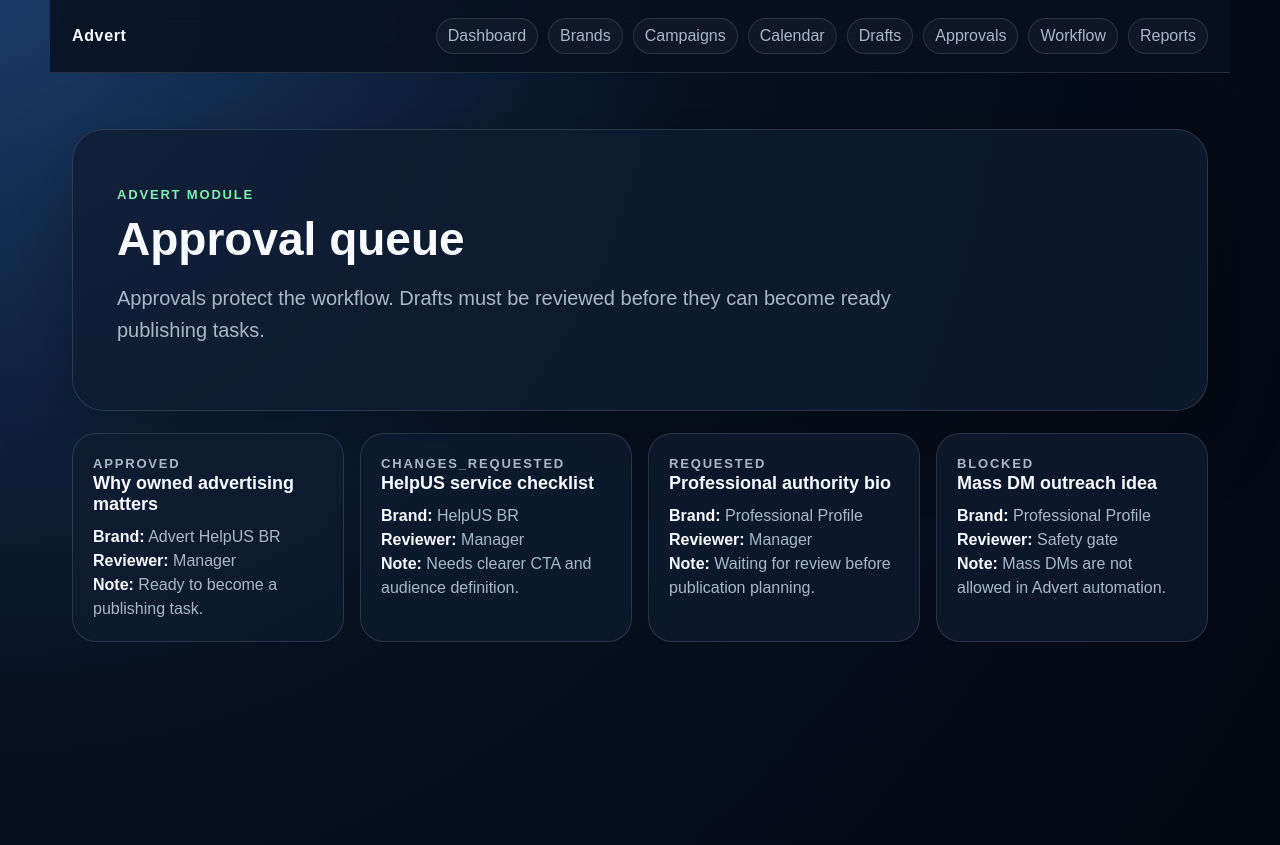
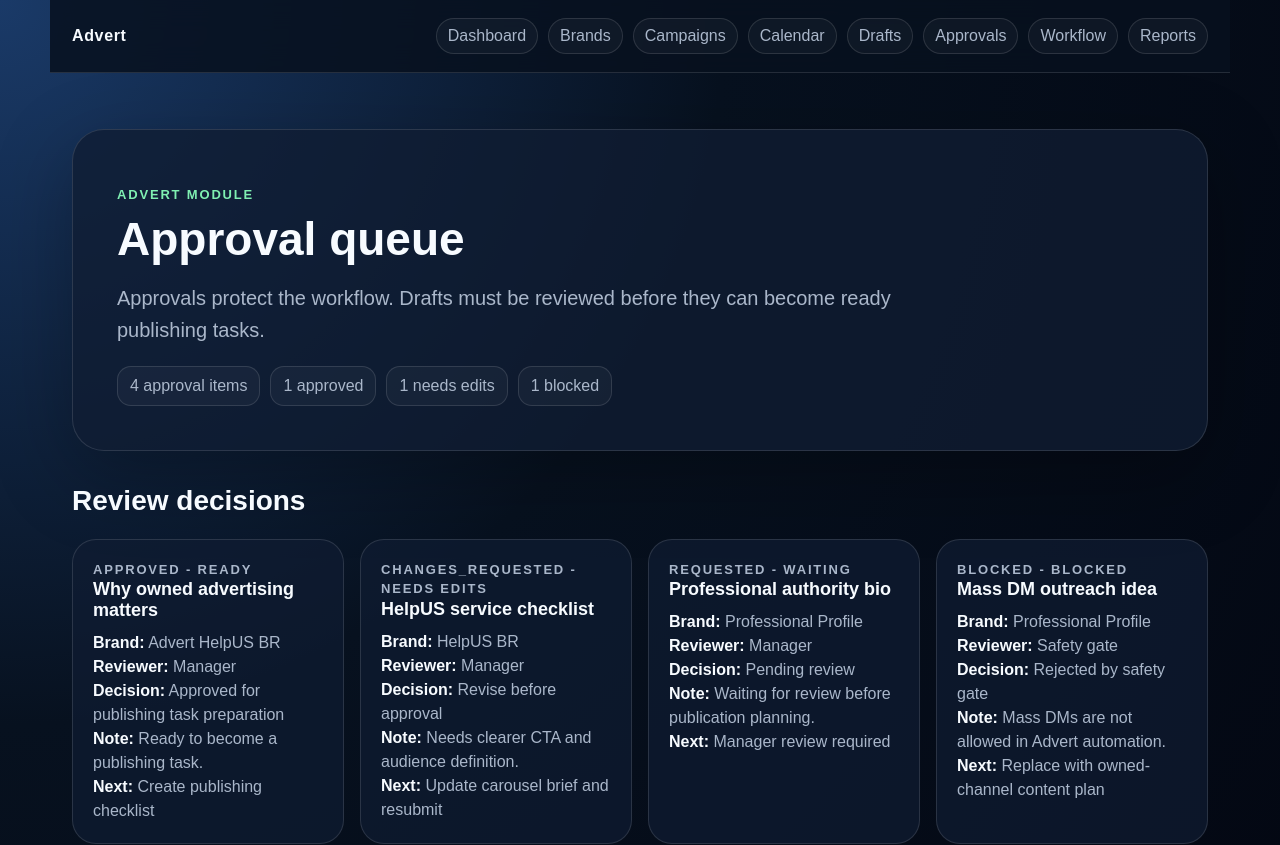
Before and after one commit to HelpUSA/advert, a Next.js app in the folder apps/web/: page /approvals in a window 1280 px wide. Shown: the top 845 px of the page. Built offline with nearby package versions, Linux system fonts and the light colour scheme.

Commit message:
Refine approval queue MVP screen

```diff
--- a/apps/web/src/app/approvals/page.tsx
+++ b/apps/web/src/app/approvals/page.tsx
@@ -1,8 +1,8 @@
 const approvals = [
- { draft: 'Why owned advertising matters', brand: 'Advert HelpUS BR', reviewer: 'Manager', status: 'approved', note: 'Ready to become a publishing task.' },
- { draft: 'HelpUS service checklist', brand: 'HelpUS BR', reviewer: 'Manager', status: 'changes_requested', note: 'Needs clearer CTA and audience definition.' },
- { draft: 'Professional authority bio', brand: 'Professional Profile', reviewer: 'Manager', status: 'requested', note: 'Waiting for review before publication planning.' },
- { draft: 'Mass DM outreach idea', brand: 'Professional Profile', reviewer: 'Safety gate', status: 'blocked', note: 'Mass DMs are not allowed in Advert automation.' },
+ { draft: 'Why owned advertising matters', brand: 'Advert HelpUS BR', reviewer: 'Manager', status: 'approved', priority: 'ready', decision: 'Approved for publishing task preparation', note: 'Ready to become a publishing task.', next: 'Create publishing checklist' },
+ { draft: 'HelpUS service checklist', brand: 'HelpUS BR', reviewer: 'Manager', status: 'changes_requested', priority: 'needs edits', decision: 'Revise before approval', note: 'Needs clearer CTA and audience definition.', next: 'Update carousel brief and resubmit' },
+ { draft: 'Professional authority bio', brand: 'Professional Profile', reviewer: 'Manager', status: 'requested', priority: 'waiting', decision: 'Pending review', note: 'Waiting for review before publication planning.', next: 'Manager review required' },
+ { draft: 'Mass DM outreach idea', brand: 'Professional Profile', reviewer: 'Safety gate', status: 'blocked', priority: 'blocked', decision: 'Rejected by safety gate', note: 'Mass DMs are not allowed in Advert automation.', next: 'Replace with owned-channel content plan' },
 ];
 
 export default function Page() {
@@ -12,10 +12,13 @@ export default function Page() {
  <p className='eyebrow'>Advert module</p>
  <h1>Approval queue</h1>
  <p className='lead'>Approvals protect the workflow. Drafts must be reviewed before they can become ready publishing tasks.</p>
+ <div className='statusbar'><span>4 approval items</span><span>1 approved</span><span>1 needs edits</span><span>1 blocked</span></div>
  </section>
+ <h2 className='sectiontitle'>Review decisions</h2>
  <section className='grid'>
- {approvals.map((item) => <article className='card' key={item.draft}><p className='eyebrow'>{item.status}</p><h2>{item.draft}</h2><p><strong>Brand:</strong> {item.brand}</p><p><strong>Reviewer:</strong> {item.reviewer}</p><p><strong>Note:</strong> {item.note}</p></article>)}
+ {approvals.map((item) => <article className='card' key={item.draft}><p className='eyebrow'>{item.status} - {item.priority}</p><h2>{item.draft}</h2><p><strong>Brand:</strong> {item.brand}</p><p><strong>Reviewer:</strong> {item.reviewer}</p><p><strong>Decision:</strong> {item.decision}</p><p><strong>Note:</strong> {item.note}</p><p><strong>Next:</strong> {item.next}</p></article>)}
  </section>
+ <div className='modulehint'>Next backend version: store approval history, reviewer notes and immutable safety decisions.</div>
  </main>
  );
 }
```
Also changed, not shown: 1 other file (tests, documents, lock files or other folders).
